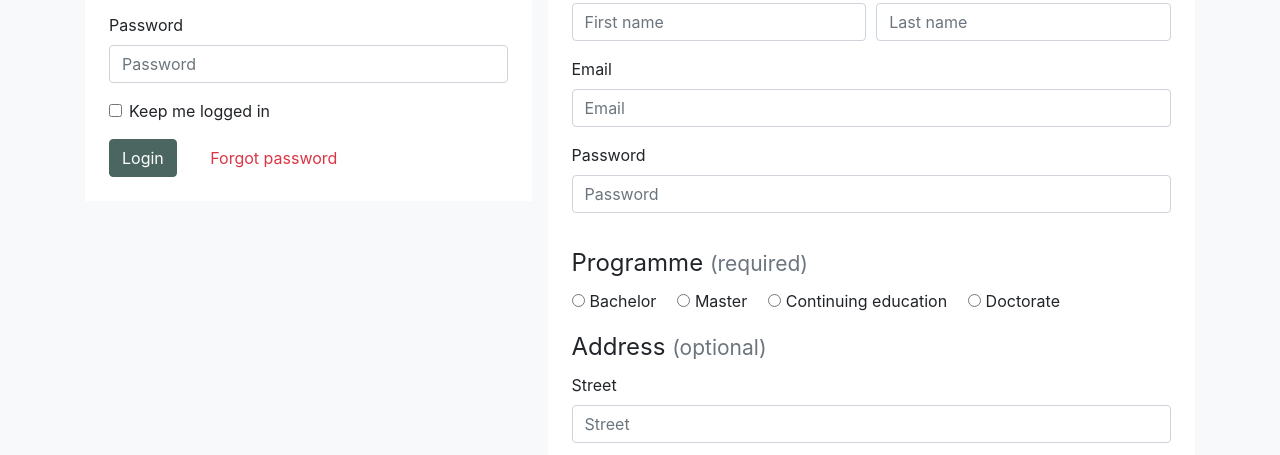
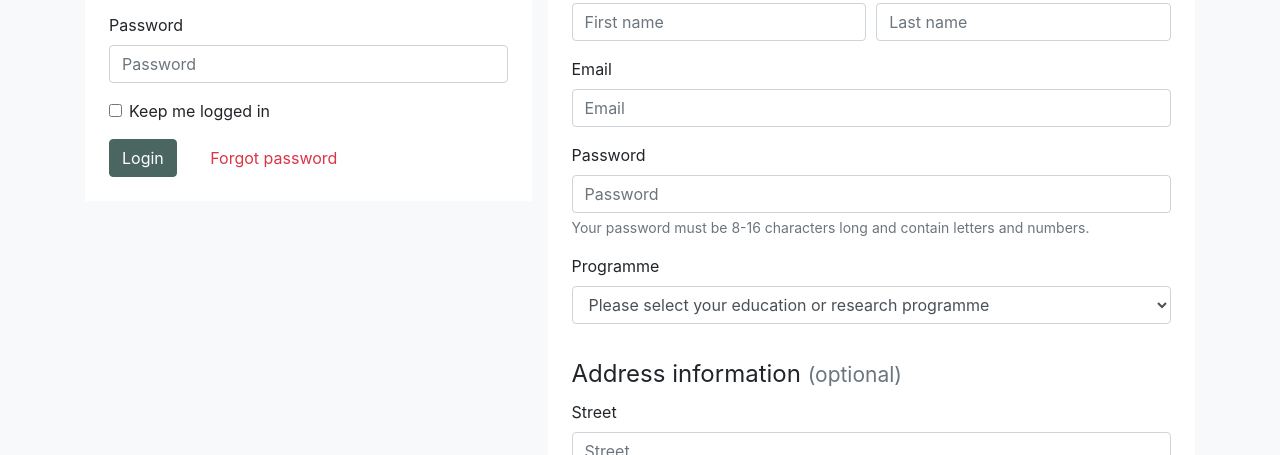
Before and after one commit to ruiixu23/web-accessibility, a website built with webpack: page src/login.html in a window 1280 px wide. Shown: the part 345-800 px from the top of the page. Built offline with nearby package versions, Linux system fonts and the light colour scheme.

Commit message:
Improved login and registration forms

```diff
--- a/src/login.html
+++ b/src/login.html
@@ -110,13 +110,11 @@
                     <form id="login-form">
                         <div class="form-group">
                             <label for="login-email-control">Email</label>
-                            <input class="form-control" id="login-email-control" type="email" placeholder="Email" required>
-                            <div class="invalid-feedback">The email is invalid</div>
+                            <input class="form-control" id="login-email-control" type="email" placeholder="Email" required aria-required="true">
                         </div>
                         <div class="form-group">
                             <label for="login-password-control">Password</label>
                             <input class="form-control" id="login-password-control" type="password" placeholder="Password">
-                            <div class="invalid-feedback">The password cannot be empty</div>
                         </div>
                         <div class="form-group">
                             <div class="form-check">
@@ -133,7 +131,7 @@
             <section class="col-12 col-md-7 mt-4 register">
                 <div class="p-4 bg-white">
                     <h1 class="text-primary mb-4">Create new account</h1>
-                    <form>
+                    <form id="register-form">
                         <fieldset class="form-group" role="group" aria-labelledby="register-basic-legend">
                             <legend class="form-label" id="register-basic-legend">Basic information
                                 <small class="text-secondary">(required)</small>
@@ -143,51 +141,42 @@
                                     <label for="register-first-name-control">First name
                                         <small class="text-secondary sr-only">(required)</small>
                                     </label>
-                                    <input class="form-control" type="text" id="register-first-name-control" placeholder="First name" required>
+                                    <input class="form-control" type="text" id="register-first-name-control" placeholder="First name" required aria-required="true">
                                 </div>
                                 <div class="form-group col-12 col-lg-6">
                                     <label for="register-last-name-control">Last name
                                         <small class="text-secondary sr-only">(required)</small>
                                     </label>
-                                    <input class="form-control" type="text" id="register-last-name-control" placeholder="Last name" required>
+                                    <input class="form-control" type="text" id="register-last-name-control" placeholder="Last name" required aria-required="true">
                                 </div>
                             </div>
                             <div class="form-group">
                                 <label for="register-email-control">Email
                                     <small class="text-secondary sr-only">(required)</small>
                                 </label>
-                                <input class="form-control" id="register-email-control" type="email" placeholder="Email" required>
+                                <input class="form-control" id="register-email-control" type="email" placeholder="Email" required aria-required="true">
                             </div>
                             <div class="form-group">
                                 <label for="register-password-control">Password
                                     <small class="text-secondary sr-only">(required)</small>
                                 </label>
-                                <input class="form-control" id="register-password-control" type="password" placeholder="Password" required>
+                                <input class="form-control" id="register-password-control" type="password" placeholder="Password" required aria-required="true"
+                                    aria-describedby="register-password-help">
+                                <small id="register-password-help" class="form-text text-muted">Your password must be 8-16 characters long and contain letters and numbers.</small>
                             </div>
-                        </fieldset>
-                        <fieldset class="form-group" role="group" aria-labelledby="register-programme-legend">
-                            <legend class="form-label" id="register-programme-legend">Programme
-                                <small class="text-secondary">(required)</small>
-                            </legend>
-                            <div class="form-check form-check-inline mr-3">
-                                <input class="form-check-input" id="register-degree-control-1" type="radio" name="register-degree" value="bachelor" required>
-                                <label class="form-check-label" for="register-degree-control-1">Bachelor</label>
-                            </div>
-                            <div class="form-check form-check-inline mr-3">
-                                <input class="form-check-input" id="register-degree-control-2" type="radio" name="register-degree" value="master" required>
-                                <label class="form-check-label" for="register-degree-control-2">Master</label>
-                            </div>
-                            <div class="form-check form-check-inline mr-3">
-                                <input class="form-check-input" id="register-degree-control-3" type="radio" name="register-degree" value="continuing" required>
-                                <label class="form-check-label" for="register-degree-control-3">Continuing education</label>
-                            </div>
-                            <div class="form-check form-check-inline mr-3">
-                                <input class="form-check-input" id="register-degree-control-4" type="radio" name="register-degree" value="doctorate" required>
-                                <label class="form-check-label" for="register-degree-control-4">Doctorate</label>
+                            <div class="form-group">
+                                <label for="register-programme-control">Programme</label>
+                                <select class="form-control" id="register-programme-control" required>
+                                    <option value="">Please select your education or research programme</option>
+                                    <option value="bachelor">Bachelor</option>
+                                    <option value="master">Master</option>
+                                    <option value="continuing">Continuing education</option>
+                                    <option value="doctorate">Doctorate</option>
+                                </select>
                             </div>
                         </fieldset>
                         <fieldset class="form-group" role="group" aria-labelledby="register-address-legend">
-                            <legend class="form-label" id="register-address-legend">Address
+                            <legend class="form-label" id="register-address-legend">Address information
                                 <small class="text-secondary">(optional)</small>
                             </legend>
                             <div class="form-group">
```
